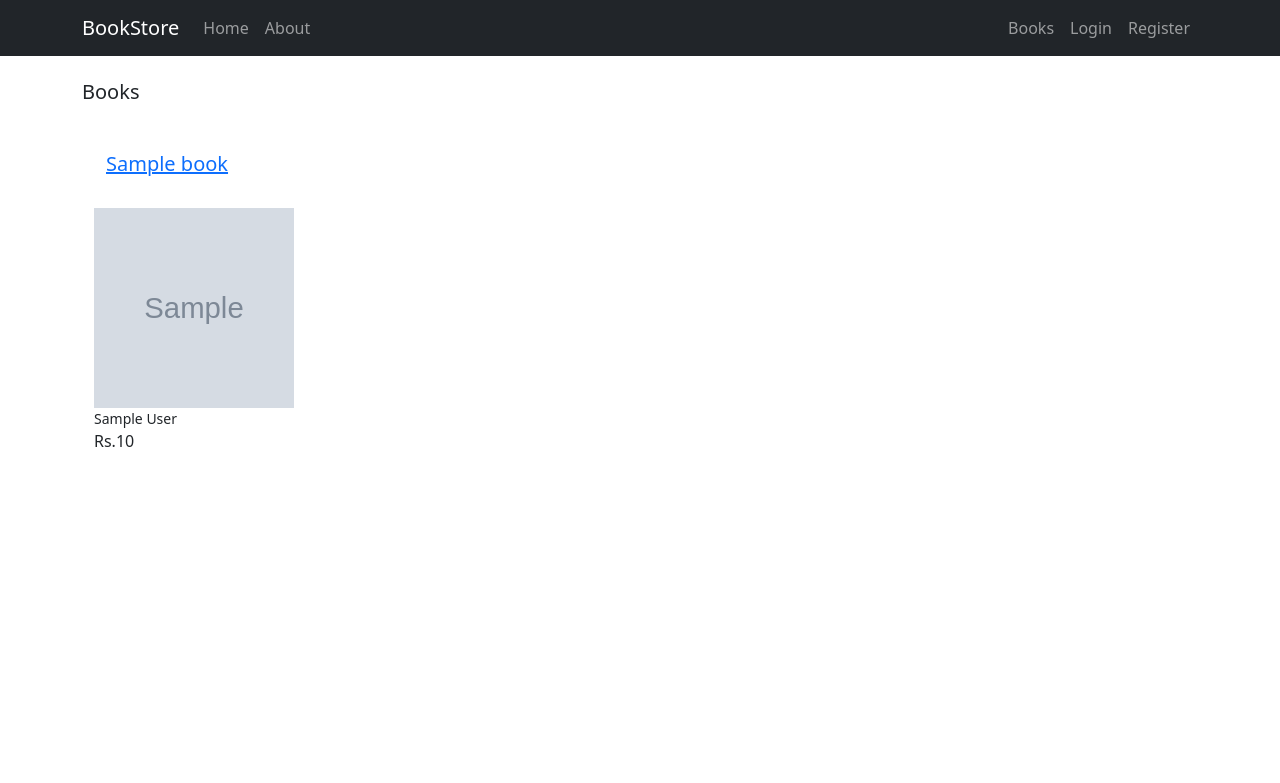
After one commit to ayushmanadhikari/bookstore-follow, a Django app: template templates/search_page.html in a window 1280 px wide. The commit adds this page. Shown: the top 783 px of the page. Run offline with Django 3.2, Linux system fonts and the light colour scheme; the template is opened without the code that fills it: most values are stand-ins (such as "Sample title", 1, 10 or a date in 2020); grey boxes marked "Sample" are stand-in pictures.

Commit message:
permissions and search added

```diff
--- a/books/models.py
+++ b/books/models.py
@@ -12,6 +12,9 @@ class Books(models.Model):
     def __str__(self):
         return self.title
 
+    class Meta:
+        permissions = [('book_detail_accesss', 'can view book details page')]
+
     def get_absolute_url(self):
         return reverse('book-detail', args=[str(self.pk)])
 
--- a/books/urls.py
+++ b/books/urls.py
@@ -1,8 +1,9 @@
 from django.urls import path
-from .views import BookListView, BookDetailView, UserReviewsList
+from .views import BookListView, BookDetailView, UserReviewsList, SearchBookListView
 
 urlpatterns = [
     path('list/', BookListView.as_view(), name='book-list'),
     path('detail/<int:pk>/', BookDetailView.as_view(), name='book-detail'),
     path('reviews/<str:user>/', UserReviewsList.as_view(), name="user-review-list"),
+    path('search/', SearchBookListView.as_view(), name='search')
 ]
--- a/templates/base.html
+++ b/templates/base.html
@@ -26,8 +26,11 @@
                         </li>
                     {% else %}
                         <li class="nav-item active">
+                            <a class="nav-link" href="{% url 'book-list' %}">Books</a>
+                        </li>
+                        <li class="nav-item active">
                             <a class="nav-link" href="{% url 'account_login' %}">Login</a>
-                            </li>
+                        </li>
                         <li class="nav-item">
                             <a class="nav-link" href="{% url 'account_signup' %}">Register</a>
                         </li>
--- a/templates/home.html
+++ b/templates/home.html
@@ -13,6 +13,9 @@
             <a href="{% url 'account_login' %}">Login</a><br>
             <a href="{% url 'account_signup' %}">SignUp</a>
         {% endif %}
+        <form method="GET" action="{% url 'search' %}">
+            <input type="text" placeholder="search..." name="q">
+        </form>
         {% endblock %}
         </div>
     </body>
--- /dev/null
+++ b/templates/search_page.html
@@ -0,0 +1,19 @@
+{% extends 'base.html' %}
+<html>
+    <head></head>
+    <body>
+        {% block content %}
+        <div class="container mt-4 ">
+            <h5>Books</h5>
+            {% for book in books %}
+            <div class="container mt-5">
+                <h5 class="container mb-2"><a href="{{ book.get_absolute_url }}">{{book.title}}</a></h5><br>
+                <img src="{{book.cover.url}}" width="200" height="200"><br>
+                <small>{{book.author}}</small>
+                <p>Rs.{{book.price}}</p>
+            </div>
+            {% endfor %}
+        </div>
+        {% endblock content %}
+    </body>
+</html>
```
Also changed, not shown: books/views.py (+19 -2 lines), books/migrations/0003_alter_reviews_options.py (added), books/migrations/0004_auto_20210629_2142.py (added).
